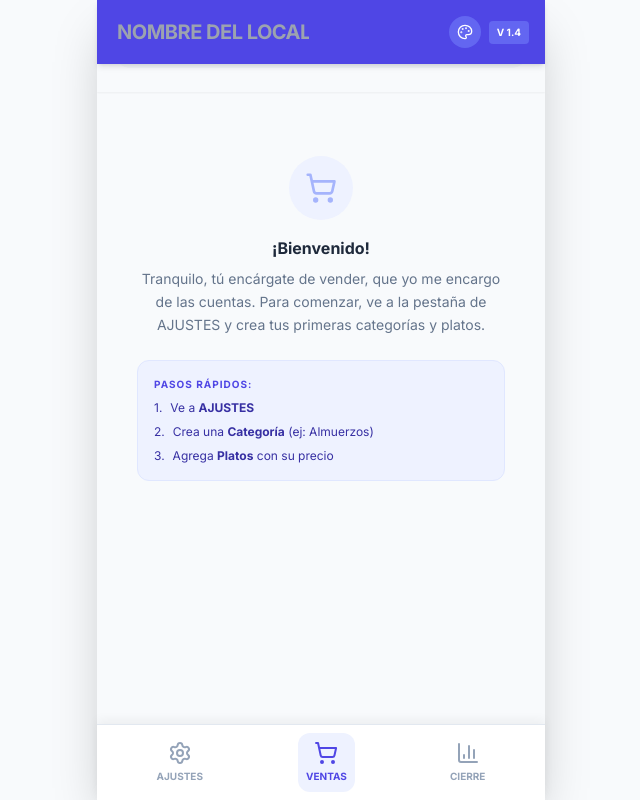
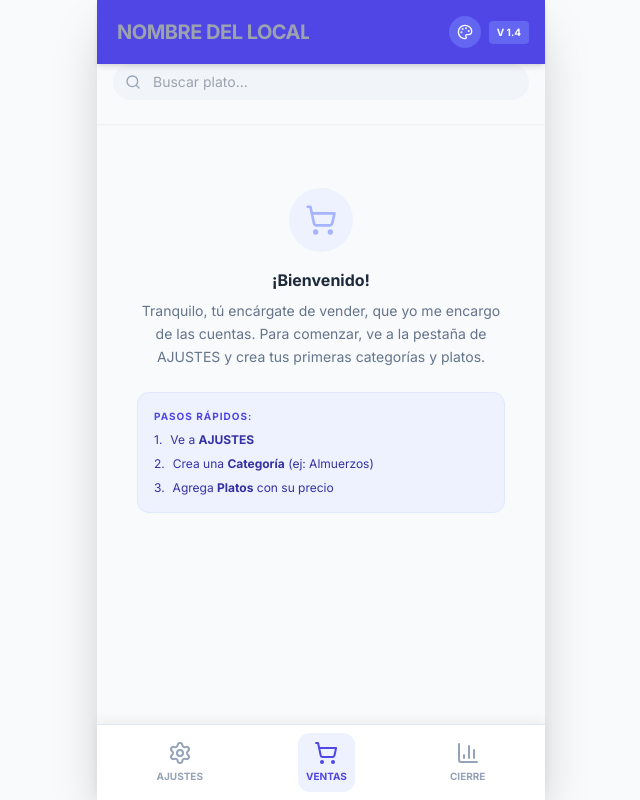
Before and after one commit to Teos-99-G/La-Ultima-Comanda-1.4, a React (Vite) app in the folder la-comanda-final/: page / in a window 1280 px wide. Shown: the whole page, without its empty margins (319-959 px from the left). Built offline with nearby package versions, Linux system fonts and the light colour scheme.

Commit message:
Update App.tsx

```diff
--- a/la-comanda-final/App.tsx
+++ b/la-comanda-final/App.tsx
@@ -124,7 +124,7 @@ const App: React.FC = () => {
       </header>
 
       {/* CONTENIDO CON ESPACIO PARA HEADER Y FOOTER */}
-      <main className="flex-1 overflow-y-auto no-scrollbar p-4 pt-19 pb-24 bg-slate-50">
+      <main className="flex-1 overflow-y-auto no-scrollbar p-4 pt-12 pb-24 bg-slate-50">
 
         {activeView === 'admin' && (
           <AdminView
```
